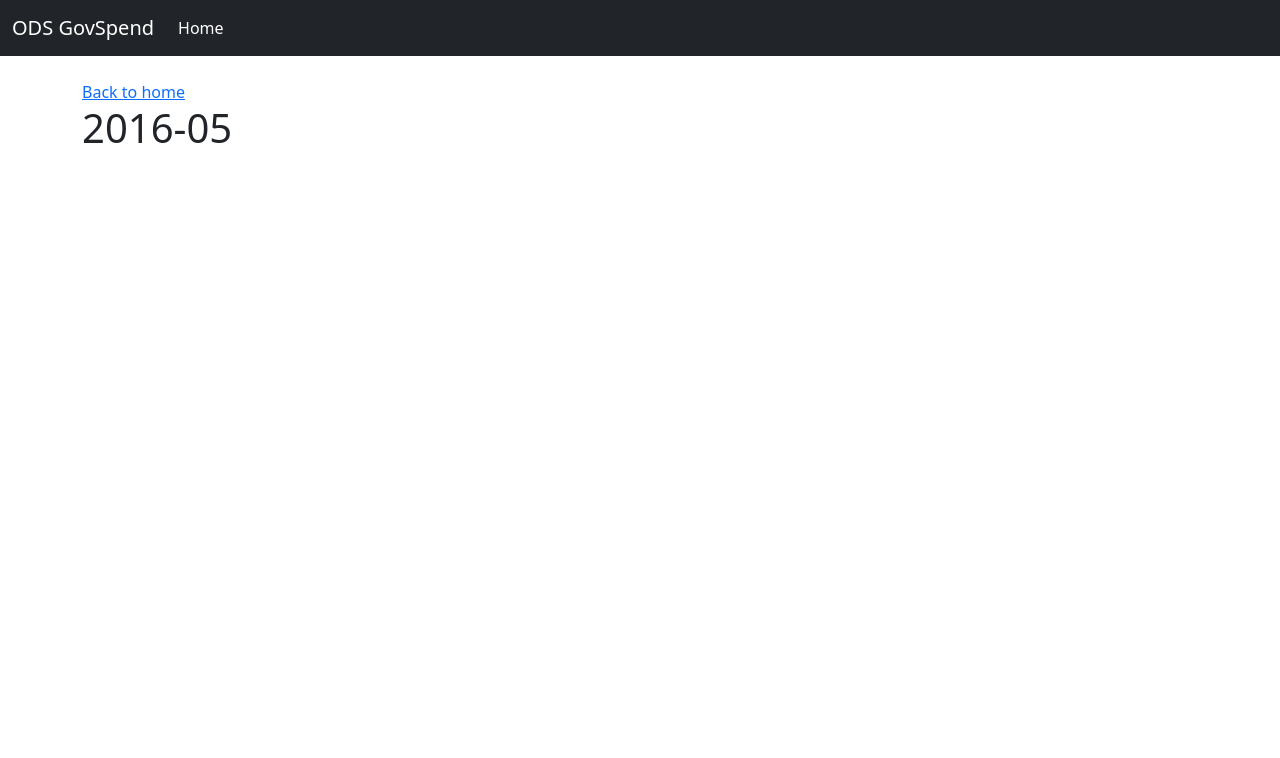
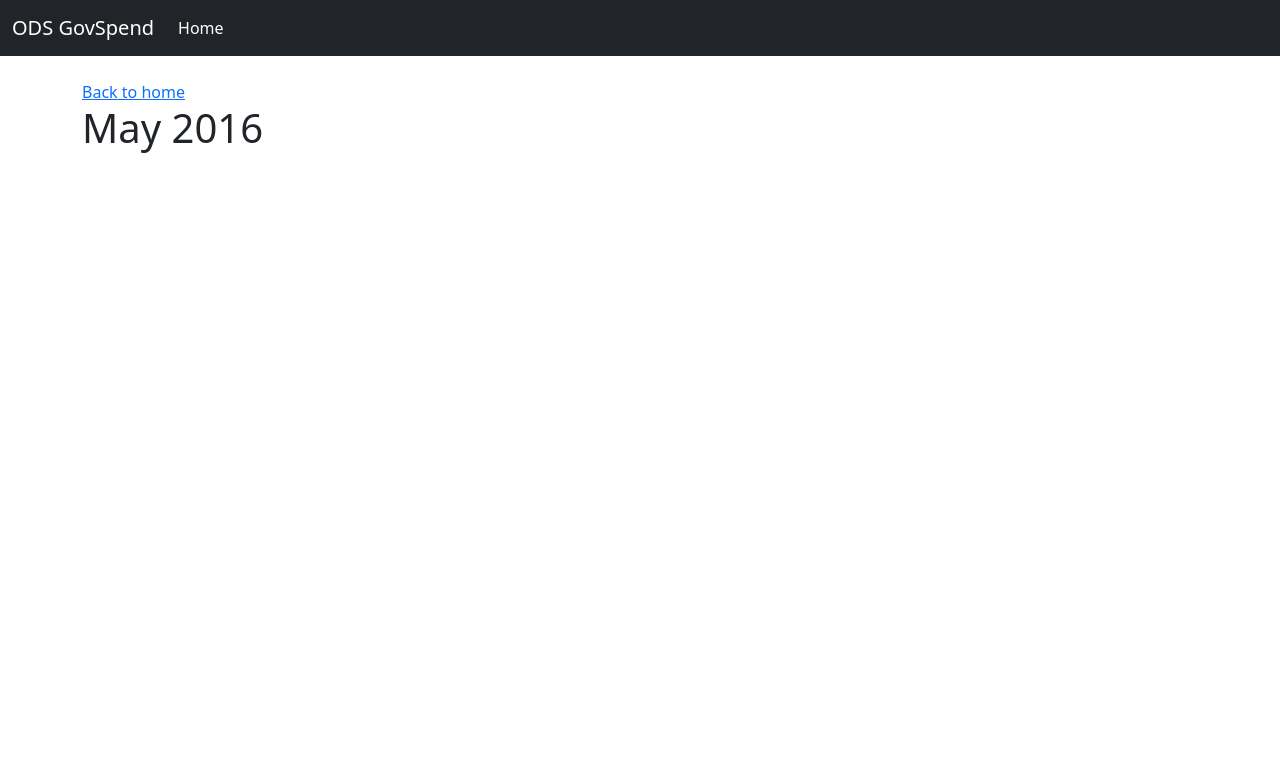
Before and after one commit to OpenDataScotland/govspend.opendata.scot, an Eleventy site: page spendover500.njk in a window 1280 px wide. Shown: the top 758 px of the page. Built offline with nearby package versions, Linux system fonts and the light colour scheme; Eleventy itself is replaced by a stand-in of ours; files that its build step writes are made by us from their sources; files whose address does not match are found by name.

Commit message:
Month/year display

```diff
--- a/index.html
+++ b/index.html
@@ -9,7 +9,7 @@ title: Home
 <ul>
   {% for spendData in collections.spendsOver500 %}
     <li>
-      <a href="spends/{{spendData.title}}">{{spendData.title}} - {{spendData.data.length}} entries</a>
+      <a href="spends/{{spendData.title}}">{{spendData.displayTitle}} - {{spendData.data.length}} entries</a>
     </li>
   {% endfor %}
 </ul>
--- a/spendover500.njk
+++ b/spendover500.njk
@@ -7,7 +7,7 @@ pagination:
 permalink: "spends/{{ spends.title | slugify }}/"
 layout: base
 eleventyComputed:
-    title: "{{ spends.title }}"
+    title: "{{ spends.displayTitle }}"
 ---
 
 <script id="spend-data" type="application/json">
@@ -16,7 +16,7 @@ eleventyComputed:
 
 <a href="/">Back to home</a>
 
-<h1>{{spends.title}}</h1>
+<h1>{{spends.displayTitle}}</h1>
 
 <div id="chart-spend-by-directorate" style="width:100%; height:600px;"></div>
 <div class"table-responsive">
```
Also changed, not shown: .eleventy.js.
